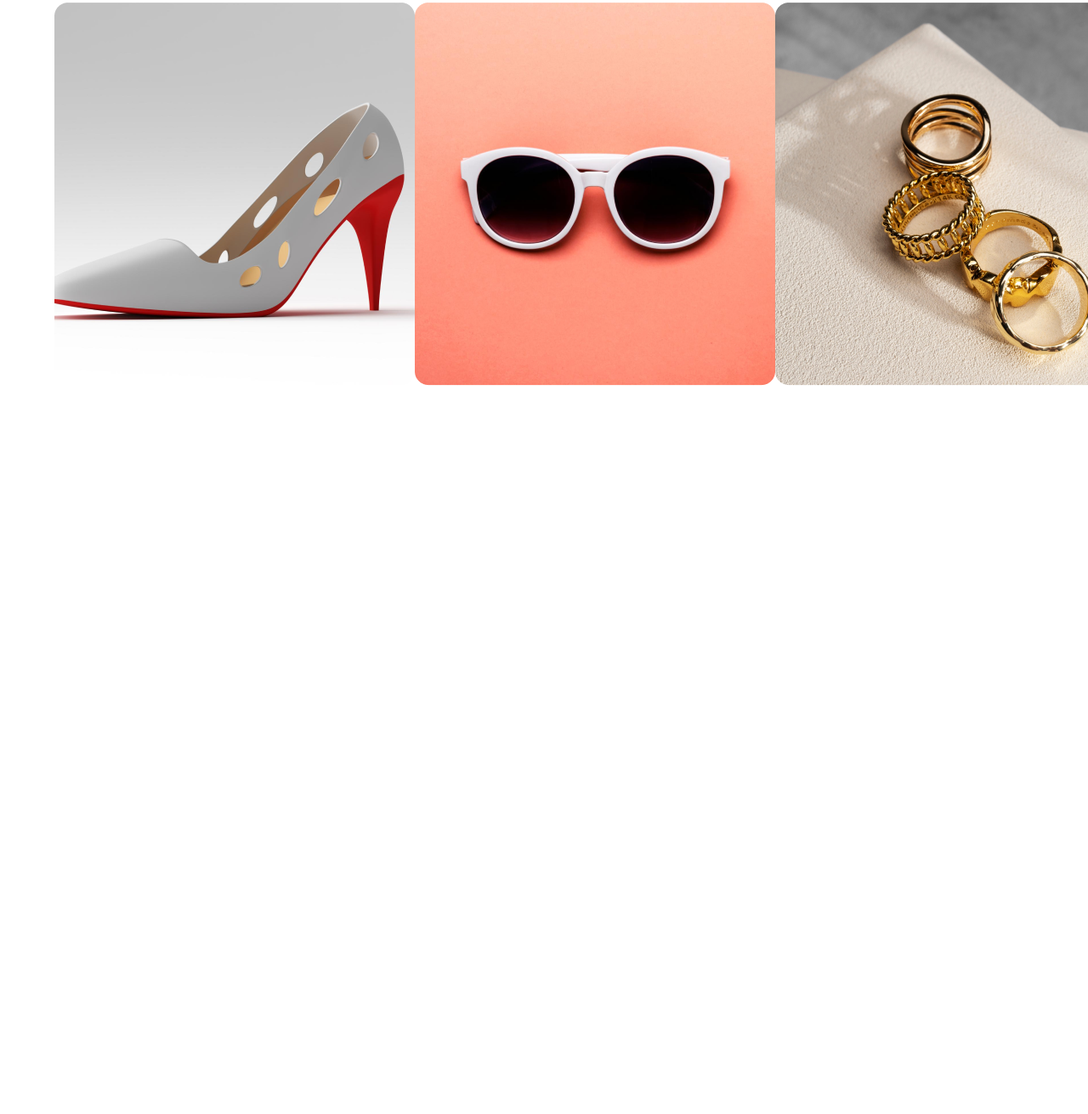
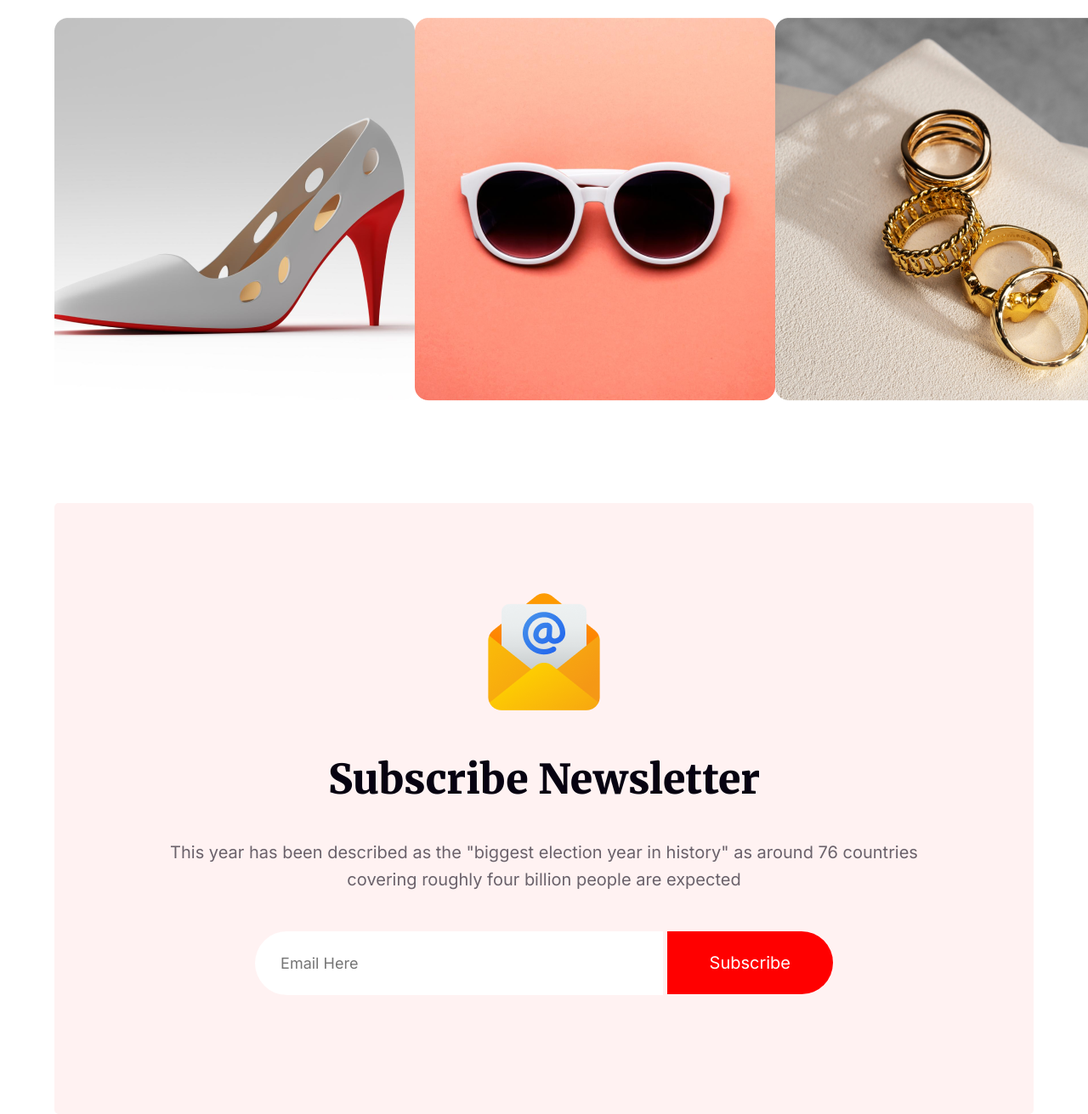
Before and after one commit to Tofazzal26/happy-new-year, a plain HTML site: page index.html in a window 1280 px wide. Shown: the part 5424-6735 px from the top of the page at 85% size. Before the commit the page ends 5878 px from the top, so only its background shows below. Drawn offline with Linux system fonts and the light colour scheme.

Commit message:
subscibe section finish

```diff
--- a/index.html
+++ b/index.html
@@ -137,6 +137,21 @@
 
 
 
+    <section class="container">
+        <div class="subscribe-backgroud">
+            <div class="subscribe-news">
+                <img src="images/Group 61.png" alt="">
+                <h1>Subscribe Newsletter</h1>
+                <p>This year has been described as the "biggest election year in history" as around 76 countries covering roughly four billion people are expected</p>
+                <input type="text" name="" id="" placeholder="Email Here">
+                <button>Subscribe</button>
+            </div>
+        </div>
+    </section>
+
+
+    <!-- footer section start -->
+
 
 
 </body>
--- a/style.css
+++ b/style.css
@@ -1,4 +1,5 @@
 @import url('https://fonts.googleapis.com/css2?family=Inter:wght@100;200;300;400;500;600;700;800;900&display=swap');
+@import url('https://fonts.googleapis.com/css2?family=Merriweather:wght@300;400;700;900&display=swap');
 
 
 *{
@@ -405,7 +406,7 @@
 .container .our-portfolio .our-portfolio-img .our-img{
     display: grid;
     grid-template-columns: 1fr 1fr 1fr;
-    grid-row-gap: 3em;
+    grid-row-gap: 3.3em;
 }
 
 
@@ -427,3 +428,66 @@
 
 
     /* subscribe newsletter section start */
+
+
+
+.container .subscribe-backgroud{
+    background-color: rgba(255,242,242,255);
+    margin-top: 120px;
+    border-radius: 5px;
+}
+
+.container .subscribe-backgroud .subscribe-news {
+    text-align: center;
+    padding: 100px;
+}
+
+.container .subscribe-backgroud .subscribe-news h1{
+    color: #070211;
+    font-family: 'Merriweather';
+    font-size: 48px;
+    font-weight: 900;
+}
+
+
+.container .subscribe-backgroud .subscribe-news p{
+    width: 895px;
+    margin: 0 auto;
+    color: rgba(7, 2, 17, 0.60);
+    font-family: 'Inter';
+    font-size: 20px;
+    font-weight: 400;
+    line-height: 32px;
+}
+
+.container .subscribe-backgroud .subscribe-news button{
+    padding: 25px 50px;
+    border-radius: 0px 40px 40px 0px;
+    background: #F00;
+    color: #FFF;
+    font-family: 'Inter';
+    font-size: 20px;
+    border: none;
+    cursor: pointer;
+}
+
+.container .subscribe-backgroud .subscribe-news * {
+    margin-bottom: 40px;
+}
+
+.container .subscribe-backgroud .subscribe-news input{
+    width: 480px;
+    height: 75px;
+    padding: 30px;
+    color: rgba(7, 2, 17, 0.30);
+    margin-top: 45px;
+    font-family: 'Inter';
+    font-size: 18px;
+    font-weight: 400;
+    border-radius: 40px 0px 0px 40px;
+    border: none;
+    outline: none;
+}
+
+
+    /* footer section start */
```
